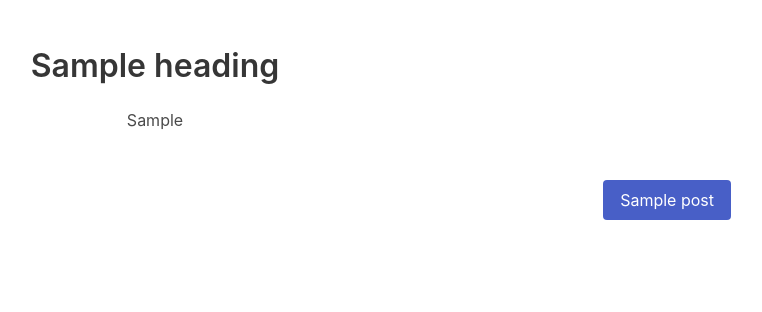
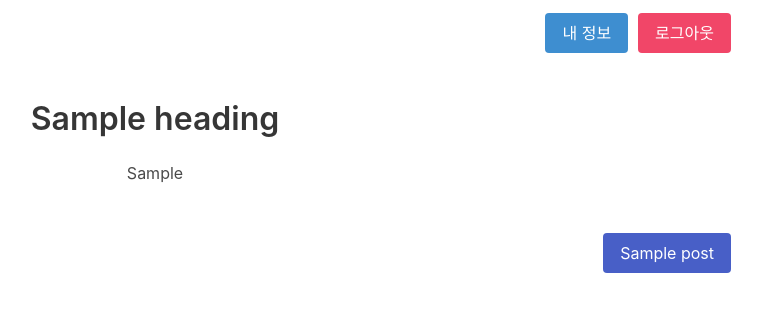
Before and after one commit to xlouisjungx/krafton-jungle-8th, a Python web app: template templates/main.html in a window 1280 px wide. Shown: the top 312 px of the page, without its empty margins (485-1247 px from the left). Run offline with Jinja, Linux system fonts and the light colour scheme; the template is opened without the code that fills it: most values are stand-ins (such as "Sample title", 1, 10 or a date in 2020); some libraries are stand-ins or nearby versions.

Commit message:
design: logout button fix: post with id

```diff
--- a/templates/main.html
+++ b/templates/main.html
@@ -18,6 +18,12 @@
   <title>{{title}}</title>
 
   <style>
+    .up-button {
+      display: flex;
+      justify-content: right;
+      margin-top: 1%;
+      margin-right: 5%;
+    }
     .post-button {
       display: flex;
       justify-content: right;
@@ -36,6 +42,10 @@
     .delete-button {
       margin-top: 20px;
     }
+
+    #logout-button{
+      margin-left: 10px;
+    }
   </style>
 
   <!-- JS Function -->
@@ -53,7 +63,7 @@
         success: function (response) {
           let posts = response["posts"];
           for (let i = 0; i < posts.length; i++) {
-            makePost(posts[i]["_id"], posts[i]["image"], posts[i]["poster_id"], posts[i]["post_title"], posts[i]["post_content"], posts[i]["link"], posts[i]["like"], posts[i]["dislike"], posts[i]["post_time"])
+            makePost(posts[i]["real_user_name"], posts[i]["_id"], posts[i]["image"], posts[i]["poster_id"], posts[i]["post_title"], posts[i]["post_content"], posts[i]["link"], posts[i]["like"], posts[i]["dislike"], posts[i]["post_time"])
           }
 
           if (posts.length === 0) {
@@ -63,7 +73,7 @@
       })
     }
 
-    function makePost(post_id, image, poster_id, post_title, post_content, link, likes, dislikes, post_time) {
+    function makePost(real_user_name, post_id, image, poster_id, post_title, post_content, link, likes, dislikes, post_time) {
       let temp_html = /*html*/`<div class="tile is-parent">
                                 <article class="tile is-child box">
                                   <a href="/user_info/${poster_id}">
@@ -71,7 +81,7 @@
                                   </a>
                                   <p class="profile-id">
                                     <a href="/user_info/${poster_id}">
-                                      ${poster_id}
+                                      ${real_user_name}
                                     </a>
                                   <p>
                                   <p class="subtitle">${post_time}</p>
@@ -87,7 +97,7 @@
                                     <span class="icon"><i class="fas fa-thumbs-down"></i></span><span class="movie-likes">${dislikes}</span>
                                   </a>
                                   <div class="buttons delete-button" id="delete-${post_id}">
-                                    <button class="button is-danger" onclick="deletePost('${post_id}')">{{delete}}</button>
+                                    <button class="button is-danger" onclick="deletePost('${post_id}', '${poster_id}')">{{delete}}</button>
                                   </div>
                                 </article>
                       </div>`;
@@ -98,11 +108,14 @@
       }
     }
 
-    function deletePost(id) {
+    function deletePost(post_id, poster_id) {
         $.ajax({
           type: "POST",
           url: "/main/post/delete",
-          data: { post_id_give: id },
+          data: {
+            post_id_give: post_id,
+            poster_id_give: poster_id
+          },
           success: function (response) {
             if (response['result'] == 'success') {
               alert('삭제 완료!')
@@ -148,10 +161,32 @@
           }
         });
       }
+
+      function logout() {
+        $.ajax({
+          type: "POST",
+          url: "/login/logout",
+          success: function (response) {
+            if (response['result'] == 'success') {
+              alert(response.message);  // "로그아웃 되었습니다." 메시지 표시
+              window.location.href = "/";
+            } else {
+              alert('로그아웃 실패ㅠㅠ')
+            }
+          }
+        });
+      }
   </script>
 </head>
 
 <body>
+  <div class="up-button">
+    <a href="/user_info/{{username}}">
+      <button class="button is-info">내 정보</button>
+    </a>
+    <button id="logout-button" class="button is-danger" onclick="logout()">로그아웃</button>
+  </div>
+
   <section class="section">
     <div class="container has-text-centered">
       <h2 class="title">{{heading}}</h2>
```
